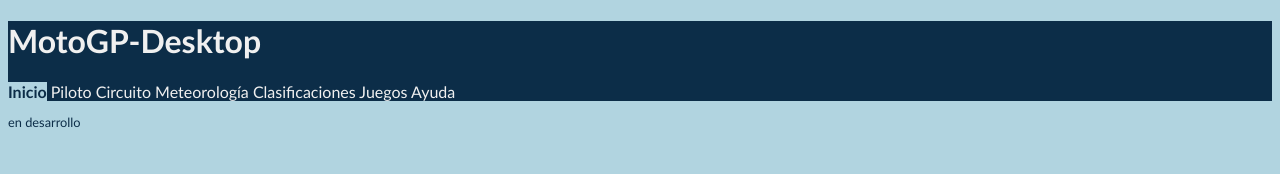
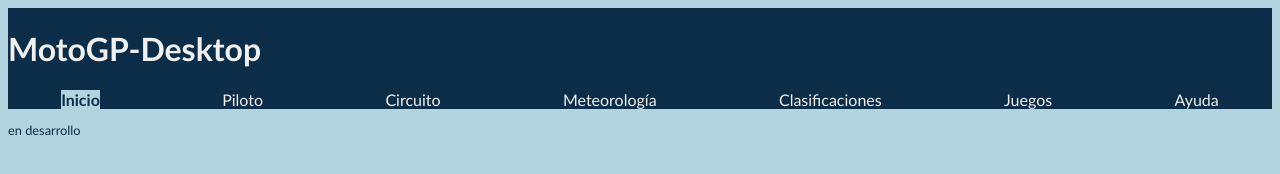
Before and after one commit to enxl/MotoGP-Desktop, a plain HTML site: page index.html in a window 1280 px wide. Drawn offline with Linux system fonts and the light colour scheme.

Commit message:
E3.5 Posicionamiento del encabezado

```diff
--- a/estilo/layout.css
+++ b/estilo/layout.css
@@ -2,14 +2,17 @@
 
 /* Estilos del proyecto MotoGP-Desktop relativos al posicionamiento de los elementos */
 
-/*
 header {
     display: flex;
-    flex-direction: row;
+    flex-direction: column;
 }
 
 nav {
     display: flex;
     flex-direction: row;
+    flex-wrap: wrap;
+    justify-content: space-around;
+    /* para que no se amontonen los enlaces */
+    gap: 1rem;
+    width: 100%;
 }
- */
```
Also changed, not shown: notas.txt.
